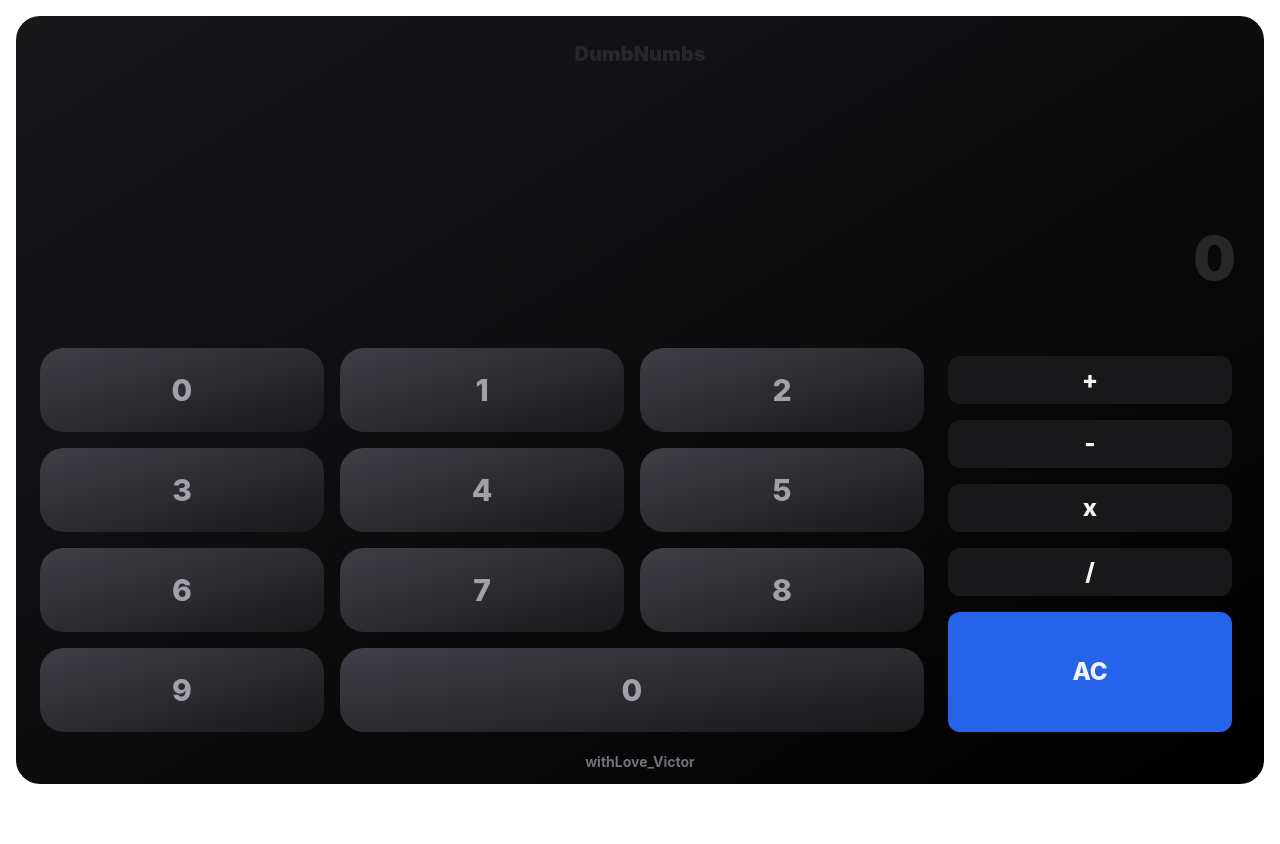
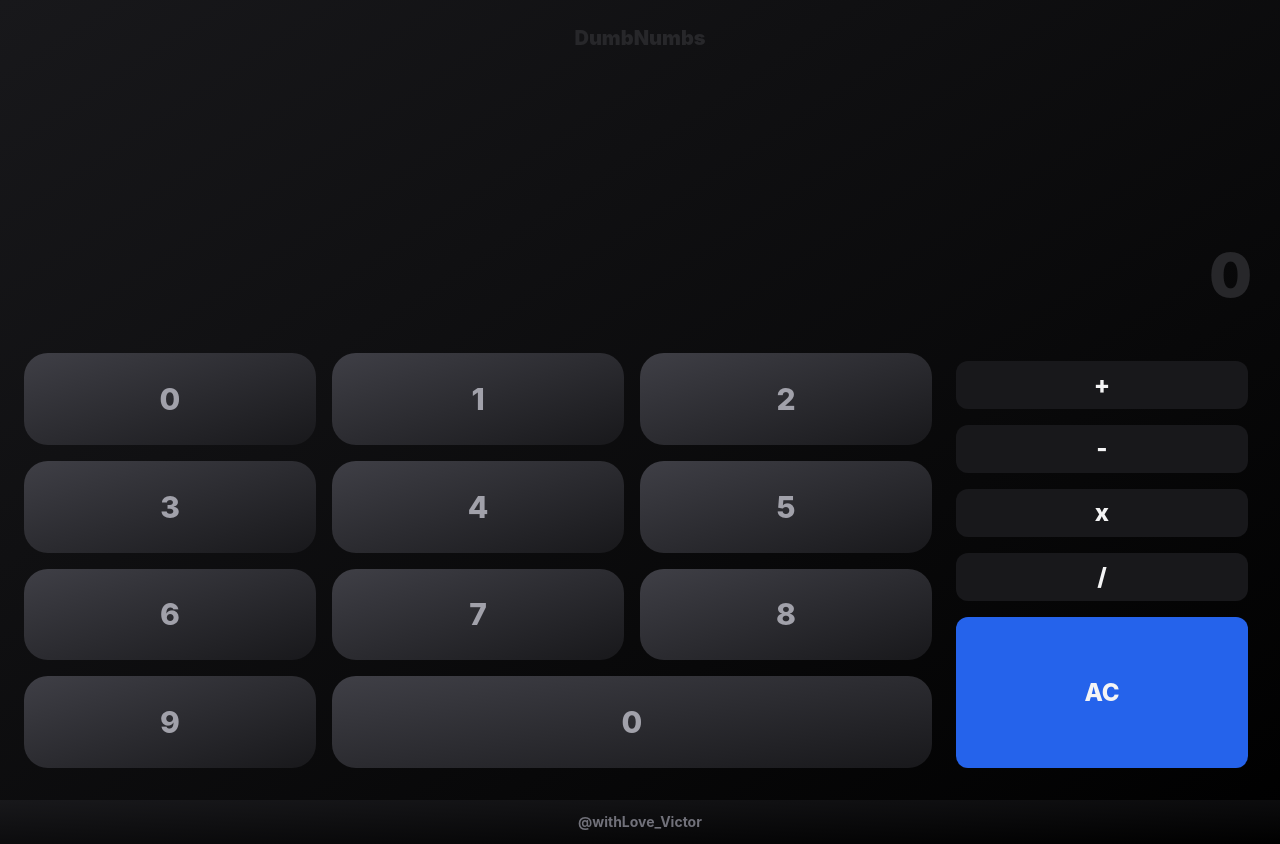
Before and after one commit to Victor-UGB/dumbnumbs-react-typescript, a React (Create React App) app: page / in a window 1280 px wide. Before the commit the page ends 800 px from the top, so only its background shows below. Built offline with nearby package versions, Linux system fonts and the light colour scheme.

Commit message:
new commit

```diff
--- a/src/App.tsx
+++ b/src/App.tsx
@@ -166,24 +166,13 @@ const App:React.FC = () => {
   const [state, dispatch] = useReducer(total, initialState)
 
   return (
-    <div className="App h-screen p-4" style={{height: "100dvh", borderRadius: '3rem'}}>
-      <div className='h-full items-center flex flex-col p-2 bg-gradient-to-br from-zinc-900 to-black rounded-3xl'>
-      {/* <div className='flex flex-col justify-between h-2/5 items-center w-full px-5 text-4xl font-extrabold text-zinc-800 bg-gradient-to-bl  from-stone-400 to-stone-600 shadow-inner shadow-black rounded m-4'>
-        <div className='text-start mt-3 overflow-x-scroll overflow-y-hidden w-full font-medium'>{firstNumEntered}</div>
-        <div className='text-6xl my-1 font-black w-full overflow-x-scroll overflow-y-hidden text-end'>
-            {symbol === "+" ? Math.round((parseInt(firstNumEntered) + parseInt(secondNumEntered)) * 1000)/1000
-            : (symbol === "-"?  Math.round((parseInt(firstNumEntered) - parseInt(secondNumEntered)) * 1000)/1000
-            : (symbol === "x"? Math.round((parseInt(firstNumEntered) * parseInt(secondNumEntered)) * 1000)/1000
-            : (symbol === "/" ? Math.round((parseInt(firstNumEntered) / parseInt(secondNumEntered)) * 1000)/1000
-            : (symbol === "="? totalNumb
-            : (symbol === "AC"? "0": "0")))))}
-        </div>
-      </div> */}
+    <div className="App bg-gradient-to-br from-zinc-900 to-black" >
+      <div className='h-full items-center flex flex-col p-2 pb-4' style={{maxHeight: "100dvh", height: "100dvh", borderRadius: ''}}>
         <div className='flex flex-col justify-between h-2/5 items-center w-full px-5 text-xl font-extrabold text-zinc-800 inner shadow-black rounded m-4'>
           <div className='text-left font-black'>DumbNumbs</div>
           <div className=' my-1 font-black w-full self-center overflow-x-scroll overflow-y-hidden text-end'>
-            <div className='mt-3 pb-3 overflow-x-scroll text-3xl overflow-y-hidden text-end text-zinc-400 w-full font-light'>{firstNumEntered}</div>
-            <div className='text-6xl py-6'>
+              <div className='mt-3 overflow-x-scroll text-3xl overflow-y-hidden text-end text-zinc-400 w-full font-light'>{firstNumEntered}</div>
+              <div className='text-6xl py-3'>
                 {symbol === "+" ? `= ${Math.round((parseInt(firstNumEntered) + parseInt(secondNumEntered)) * 1000)/1000} `
               : (symbol === "-"?  `= ${Math.round((parseInt(firstNumEntered) - parseInt(secondNumEntered)) * 1000)/1000} `
               : (symbol === "x"? `= ${Math.round((parseInt(firstNumEntered) * parseInt(secondNumEntered)) * 1000)/1000} `
@@ -194,7 +183,7 @@ const App:React.FC = () => {
           </div>
         </div>
 
-      <div className='flex w-full h-3/5 p-2'>
+        <div className='flex w-full relative h-3/5 p-2'>
           <div className='basis-3/4 w-full h-full grid grid-cols-3 m-auto pointer [&>*:nth-child(11)]: [&>*:nth-child(11)]:col-span-2'>
             <Digits
               numbers={[...Array(10)]}
@@ -204,9 +193,8 @@ const App:React.FC = () => {
               numbers={[0]}
               returnVal={returnValue}
             />
-
           </div>
-      <div className='basis-1/4 justify-between h-full flex flex-col h-full m-2 pb-2'>
+          <div className='basis-1/4 justify-between h-full flex flex-col m-2 pb-2'>
             {
               operators.map(op =>
 
@@ -218,8 +206,10 @@ const App:React.FC = () => {
             }
           </div>
         </div>
-      {/* <Result/> */}
-      <div className='text-center font-bold text-sm text-zinc-500 my-1'>withLove_Victor</div>
+
+      </div>
+      <div className='text-center font-bold text-sm text-zinc-500 py-3 bg-gradient-to-br from-zinc-900 to-black w-full'>
+        <a href='https://twitter.com/withLove_Victor'>@withLove_Victor</a>
       </div>
     </div>
   );
```
Lines whose indentation alone changed are shown as unchanged.
